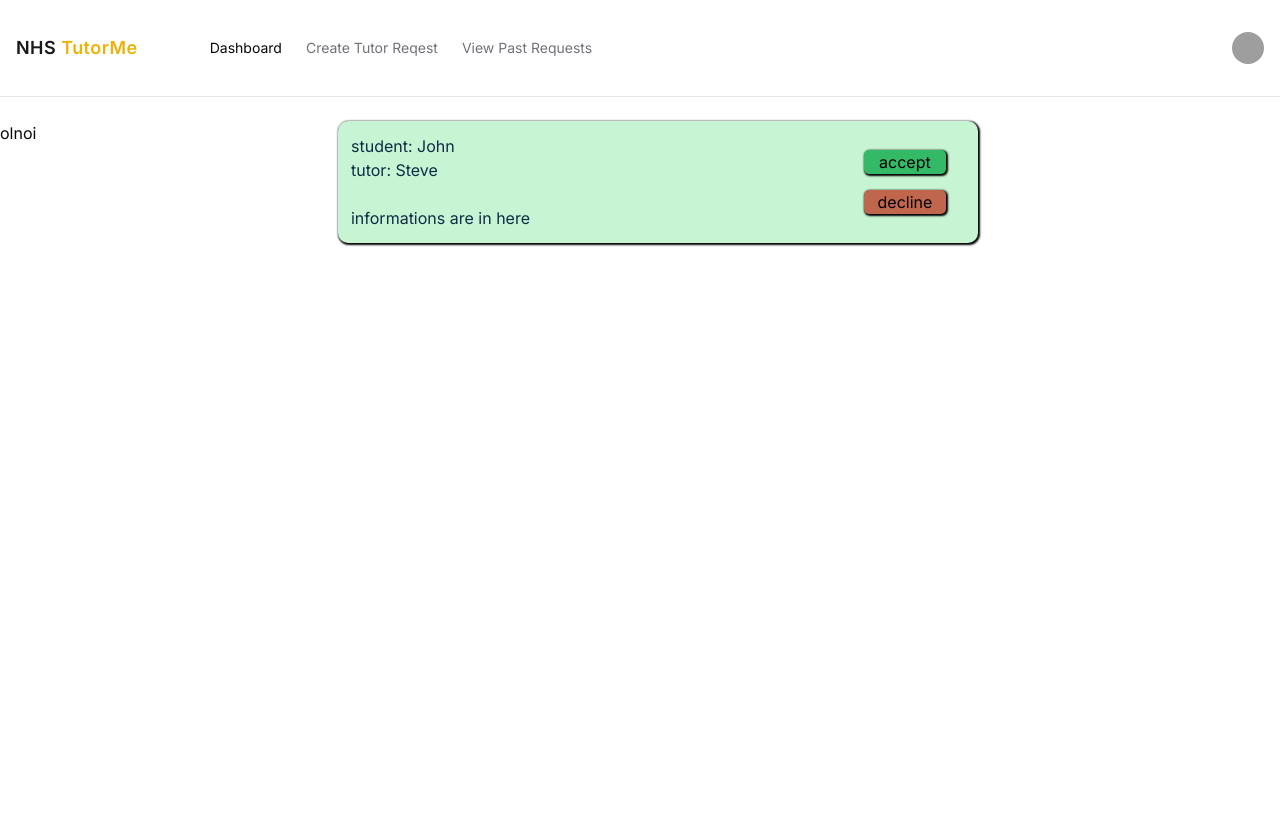
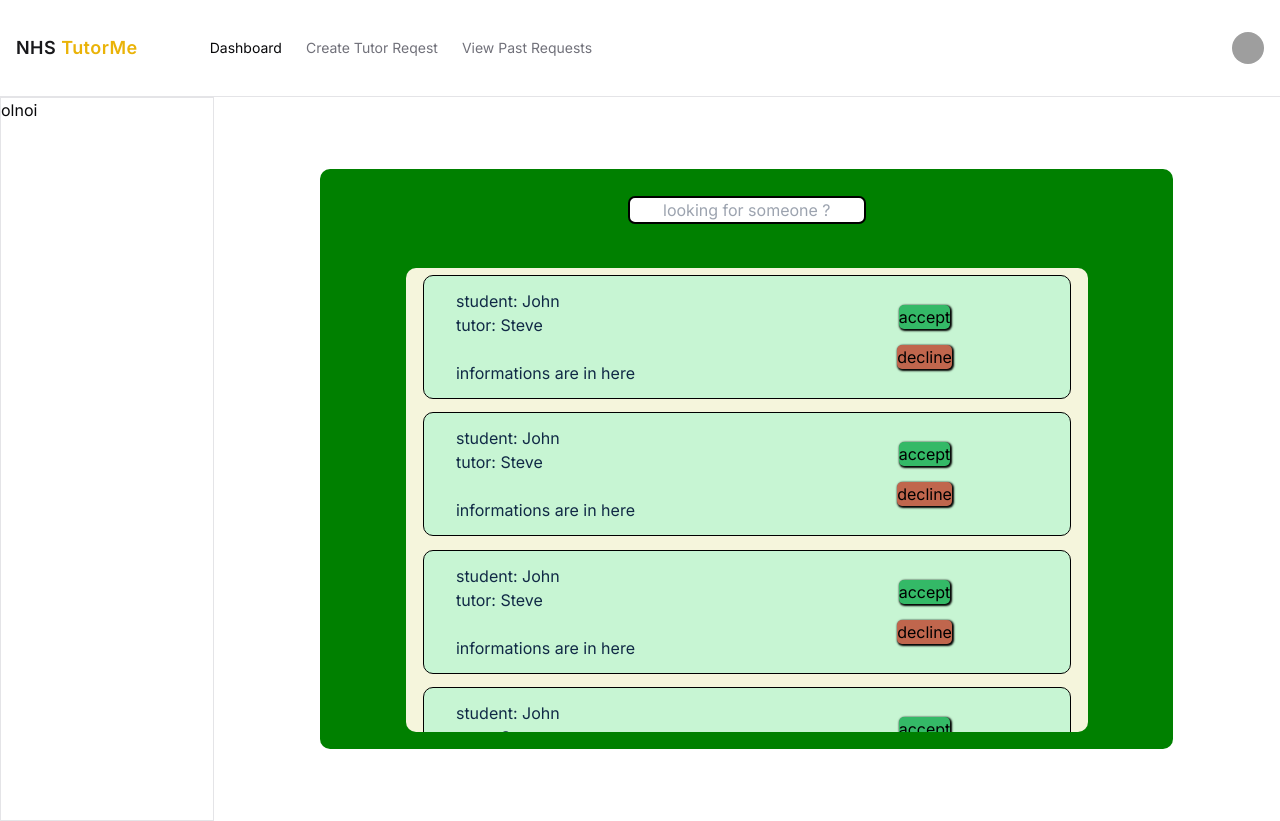
Before and after one commit to Kanwar-Ghuman/TutorMe, a Next.js app: page /request/accept in a window 1280 px wide. Before the commit the page ends 800 px from the top, so only its background shows below. Built offline with nearby package versions, Linux system fonts and the light colour scheme; grey boxes are pictures that could not be loaded.

Commit message:
scrollbar

```diff
--- a/src/app/page.js
+++ b/src/app/page.js
@@ -3,9 +3,13 @@ import Image from 'next/image'
 export default function Home() {
   return (
     <>
-      <div className="container">
-        <div className="row">
-          <div className="col-12 col-md-6">
+      <div className="container"
+      style={{height:'100%' }}
+      >
+        <div className="row"
+        >
+          <div className="col-12 col-md-6"
+          >
             <h1 className="display-1">TutorMe</h1>
             <p className="lead">TutorMe is a platform for students to connect with tutors.</p>
           </div>
--- a/src/app/request/accept/acceptStudentCard.js
+++ b/src/app/request/accept/acceptStudentCard.js
@@ -10,27 +10,28 @@ function student() {
 
     const cardStyle = {
         display: 'flex',
-        width: '50%',
+        width: '95%',
         innerHeight: '20%',
         backgroundColor: '#C7F5D3',
-        margin: 'auto',
+        margin: '1% auto',
         borderRadius: '10px 10px',
-        borderLine: 'black',
-        boxShadow: '1px 1px 2px 1px black'
+        border:'1px solid black',
+        // boxShadow: '1px 1px 2px 1px black'
     }
 
     let acceptStyle = (color) => ({
-        width: '30%',
+        // width: '40%',
         backgroundColor: color,
         filter: isHoveredAccept ? 'brightness(95%)' : 'brightness(80%)',
         borderLine: 'black',
         borderRadius: '5px 5px',
         borderLine: 'black',
-        boxShadow: '1px 1px 2px 1px black'
+        boxShadow: '1px 1px 2px 1px black',
+        fontSize: 'fit-content'
     })
 
     let declineStyle = (color) => ({
-        width: '30%',
+        // width: '40%',
         backgroundColor: color,
         filter: isHoveredDecline ? 'brightness(95%)' : 'brightness(80%)',
         borderLine: 'black',
@@ -61,7 +62,7 @@ function student() {
             style={cardStyle}
         >
             <div
-                style={{ display: 'flex', flexDirection: 'column', backgroundColor: 'transparent', margin: '2% 2%', color: '#112A46', width: '50%' }}
+                style={{ display: 'flex', flexDirection: 'column', backgroundColor: 'transparent', margin: '2% 5%', color: '#112A46', width: '50%' }}
             >
                 <div
                 // style={{}}
@@ -72,7 +73,7 @@ function student() {
             </div>
             <div
                 style={{
-                    display: 'flex', flexDirection: 'column', backgroundColor: 'transparent', color: 'black', width: '50%', alignItems: 'end', margin: '2% 5%', justifyContent: 'space-evenly'
+                    display: 'flex', flexDirection: 'column', backgroundColor: 'transparent', color: 'black', width: '50%', alignItems: 'center', margin: '2% 0%', justifyContent: 'space-evenly'
                 }}
             >
                 <button
--- a/src/app/request/accept/page.js
+++ b/src/app/request/accept/page.js
@@ -1,28 +1,34 @@
-'use-client'
-import { Inter } from 'next/font/google'
 
-import React from 'react';
-import { Skeleton } from "@/components/ui/skeleton"
+import React from "react" ;
+"use-client";
+
+// import { Inter } from 'next/font/google'
+// import { useState } from "react";
+
 import Navbar from '@/components/tutorme/home/nav/navbar';
 import AcceptStudentCard from './acceptStudentCard'
 import SideBar from './sideBar';
+import ScrollBar from './scrollBar';
+
 
 const AcceptRequest = () => {
     // Your base page content goes here
     function mouseOver(event) {
         event.target.style.background = 'red';
     }
+
+    // const myHeight = window.innerHeight * 0.5;
     return (
         <div
-            asChild
-            style={{ height: '100 vw' }}
+            // asChild
+            style={{height:'100vh'}}
         >
-            <Navbar /><br />
+            <Navbar />
             <div
-                style={{ display: 'flex', flexDirection: 'row', height: '90%' }}
+                style={{ display: 'flex', flexDirection: 'row', width:'100%',height:'90.5%'}}
             >
                 <SideBar />
-                <AcceptStudentCard /><br />
+                <ScrollBar />
             </div>
 
         </div>
--- a/src/app/request/accept/scrollBar.js
+++ b/src/app/request/accept/scrollBar.js
@@ -1,3 +1,62 @@
-import React from "react";
-import { useState } from 'react';
-import AcceptStudentCard from '.\acceptStudentCars'
+"use client"
+
+import React, { useRef } from "react";
+import AcceptStudentCard from './acceptStudentCard'
+
+function scrollbar(){
+    let requestArray = [];
+    for (let i = 0; i < 10; i ++){
+        requestArray.push("student " + i);
+    }
+
+    // const [myvariable, zerio] = useState(true)
+    const list = requestArray.map(() =>
+    <AcceptStudentCard/>
+    )
+
+    const cardsStyle = {
+        width:'80%',
+        height:'80%',
+        display: 'flex',
+        flexDirection:'column',
+        margin:'2% 0%',
+        backgroundColor:'beige',
+        borderRadius: '10px',
+        overFlow: 'scroll'
+    }
+    const scrollBarWhole = {
+        display:'flex',
+        height: '80%',
+        width:'80%' ,
+        margin: '5% 0%',
+        display:'flex',
+        flexDirection:'column',
+        justifyContent:'center',
+        alignItems:'center',
+        backgroundColor:'green',
+        borderRadius: '10px'
+    }
+
+    return (
+        <div
+        style={{width:'100%', height: '100%', display:'flex', justifyContent:'center',alignItems:'center', backgroundColor:'transparent'}}
+        >
+            <div
+            style={scrollBarWhole}
+            >
+                <input
+                style={{border:'2px solid black', borderRadius:'7px', textAlign: 'center', margin:'auto 0%'}}
+                type = 'text'
+                placeholder='looking for someone ?'></input>
+                <div
+                style={cardsStyle}
+                className="overflow-y-scroll scroll whitespacer-nonwrap"
+                >
+                    {list}
+                </div>
+            </div>
+        </div>
+    )
+}
+
+export default scrollbar;
--- a/src/app/request/accept/sideBar.js
+++ b/src/app/request/accept/sideBar.js
@@ -3,15 +3,26 @@
 import React from "react";
 import { useState } from 'react';
 
+
 const sideBar = () => {
+
+    const sideBarStyle = (p) => ({
+        backgroundColor: 'transparent',
+        margin: "0% 0%",
+        borderWidth: '1px',
+        width: '20%',
+        // height: '90vh',
+    })
     return (
-        <di>
+        <div
+        style={sideBarStyle('p')}
+        >
             <button>olnoi</button>
             <button></button>
             <button></button>
             <button></button>
             <button></button>
-        </di>
+        </div>
     )
 }
 
--- a/src/app/request/create/layout.js
+++ b/src/app/request/create/layout.js
@@ -1,3 +1,5 @@
+"use client"
+
 import React from 'react';
 import Navbar from '@/components/tutorme/home/nav/navbar';
 
--- a/src/components/tutorme/home/nav/mainNav.js
+++ b/src/components/tutorme/home/nav/mainNav.js
@@ -15,7 +15,6 @@ export function MainNav({
 }) {
 
   const [openNav, setNav] = useState(false);
-
 
   let maxWidth = window.screen.width * 1 / 2;
   const [width, setWidth] = useState(window.innerWidth);
```
Also changed, not shown: src/app/admin/page.js (+9 -9 lines).
